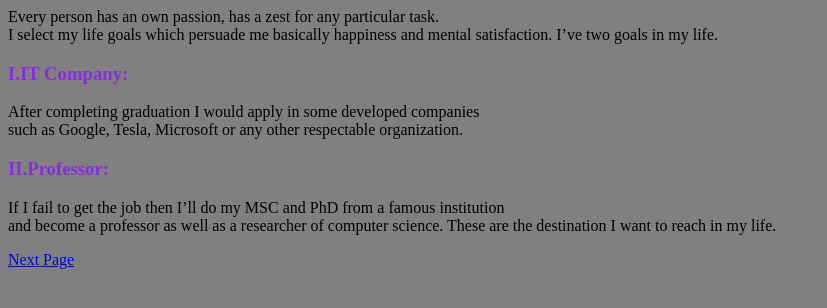
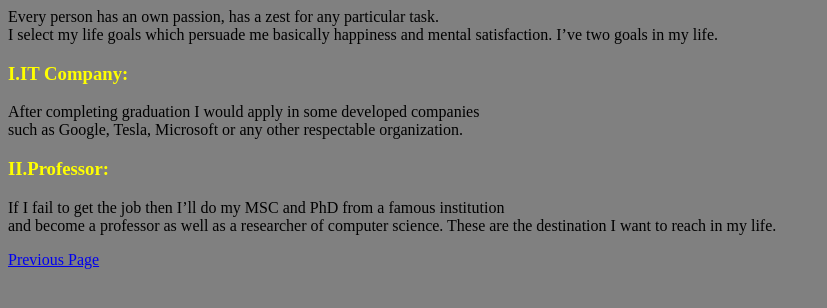
Before and after one commit to FahadHosssainjr/FahadHossainjr.github.io, a plain HTML site: page fourth.html in a window 1280 px wide. Shown: the whole page, without its empty margins (0-827 px from the left). Drawn offline with Linux system fonts and the light colour scheme.

Commit message:
Update fourth.html

```diff
--- a/fourth.html
+++ b/fourth.html
@@ -4,10 +4,10 @@
 		<body style="background-color:gray">
 	<p>Every person has an own passion, has a zest for any particular task. <br>
 	I select my life goals which persuade me basically happiness and mental satisfaction. I’ve two goals in my life. </p>
- <p> <h3 style="color:BlueViolet"> I.IT Company: </h3> After completing graduation I would apply in some developed companies <br> such as Google, Tesla, Microsoft or any other respectable organization. </p>
- <p> <h3 style="color:BlueViolet">II.Professor: </h3> If I fail to get the job then I’ll do my MSC and PhD from a famous institution <br> and become a professor as well as a researcher of computer science.
+ <p> <h3 style="color:Yellow"> I.IT Company: </h3> After completing graduation I would apply in some developed companies <br> such as Google, Tesla, Microsoft or any other respectable organization. </p>
+ <p> <h3 style="color:Yellow">II.Professor: </h3> If I fail to get the job then I’ll do my MSC and PhD from a famous institution <br> and become a professor as well as a researcher of computer science.
    These are the destination I want to reach in my life.</p>
-	<p> <a href="third.html"> Next Page </a> </p>
+	<p> <a href="third.html"> Previous Page </a> </p>
 	</body>
 	</head>
 </html>
```
